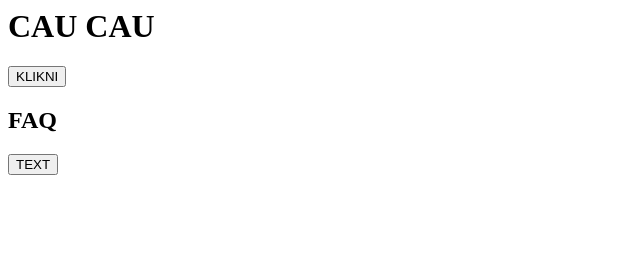
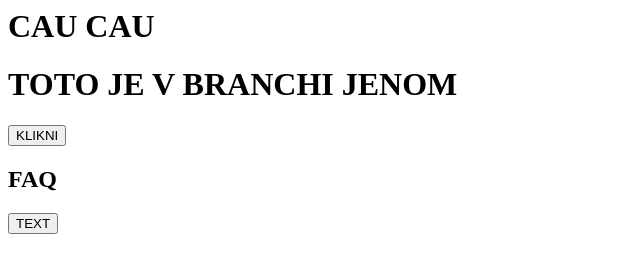
Before and after one commit to kikin404/Full-Stack-Web-Development, a plain HTML site: page first_website/index.html in a window 1280 px wide. Shown: the whole page, without its empty margins (0-640 px from the left). Drawn offline with Linux system fonts and the light colour scheme.

Commit message:
test-branch prvni commit

```diff
--- a/first_website/index.html
+++ b/first_website/index.html
@@ -6,6 +6,7 @@
 
     <body>
         <h1>CAU CAU</h1>
+        <h1>TOTO JE V BRANCHI JENOM</h1>
 
         <button id="tlacitko" onclick="buy_button()" target="_blank">KLIKNI</button>
         <h2>FAQ</h2>
```
